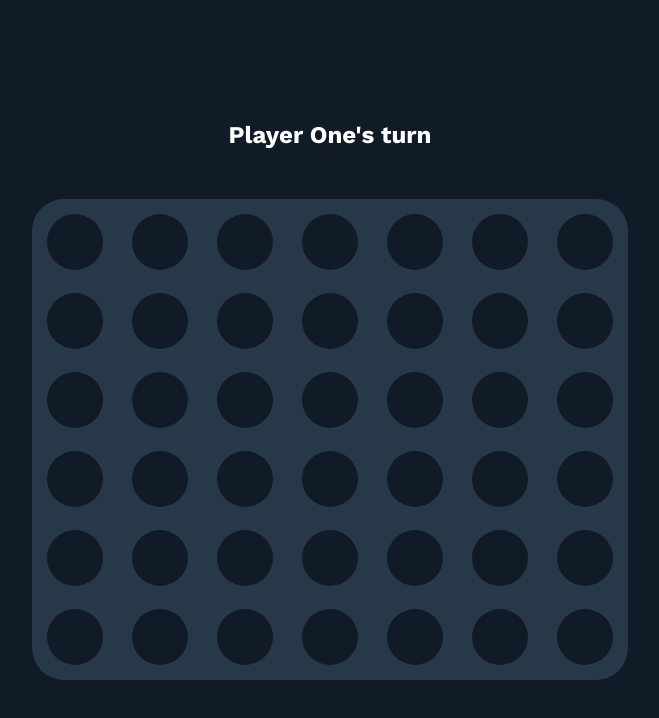
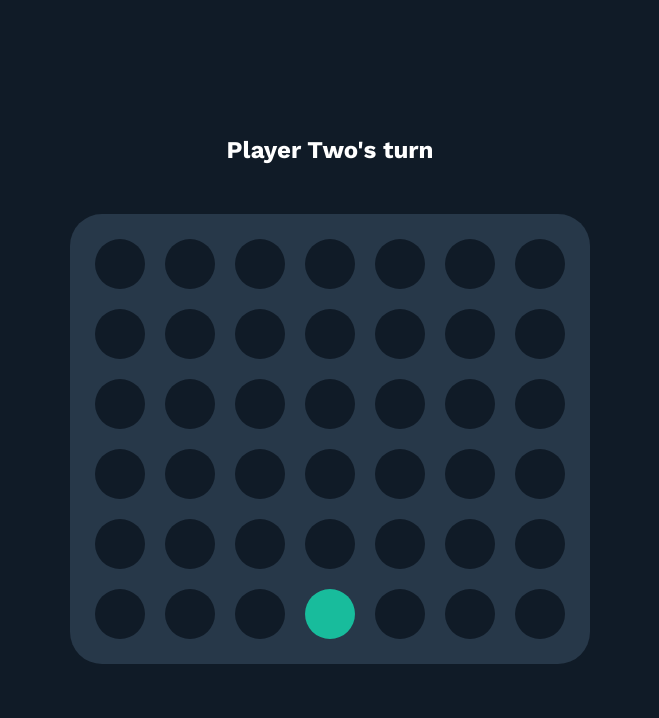
Before and after one commit to BobTheBu1ld3r/TOP-connect-four, a plain HTML site: page index.html in a window 1280 px wide. Both pictures are taken after a click on the element 640 px from the left and 439 px from the top of the page. Shown: the whole page, without its empty margins (310-969 px from the left). Drawn offline with nearby package versions, Linux system fonts and the light colour scheme.

Commit message:
Fix issue with not working when clicking on gap

```diff
--- a/main.js
+++ b/main.js
@@ -84,6 +84,8 @@ function ScreenController() {
     board.forEach((row) =>
       row.forEach((cell, index) => {
         const newCell = document.createElement("button");
+        const newCircle = document.createElement("div");
+        newCell.appendChild(newCircle);
         newCell.classList.add("cell");
         newCell.dataset.column = index;
         console.log(cell.getToken());
@@ -95,7 +97,8 @@ function ScreenController() {
   };
 
   function clickHandlerBoard(e) {
-    const column = e.target.dataset.column;
+    const column =
+      e.target.dataset.column || e.target.parentNode.dataset.column;
     if (!column) return;
     game.playRound(column);
     update();
--- a/style.css
+++ b/style.css
@@ -38,27 +38,32 @@ body {
 .game-board {
   display: grid;
   background-color: var(--primary);
-  grid-template-columns: repeat(7, 56px);
-  grid-template-rows: repeat(6, 56px);
-  column-gap: 29px;
-  row-gap: 23px;
+  grid-template-columns: repeat(7, 70px);
+  grid-template-rows: repeat(6, 70px);
   border-radius: 32px;
   padding: 15px;
 }
 
 .cell {
   border: none;
-  background-color: var(--background);
+  background-color: var(--primary);
   display: flex;
   align-items: center;
   justify-content: center;
-  border-radius: 50%;
+  padding: 10px;
 }
 
-.cell.p1 {
+.cell > * {
+  width: 100%;
+  height: 100%;
+  border-radius: 50%;
+  background-color: var(--background);
+}
+
+.cell.p1 > * {
   background-color: var(--p1-token);
 }
 
-.cell.p2 {
+.cell.p2 > * {
   background-color: var(--p2-token);
 }
```
